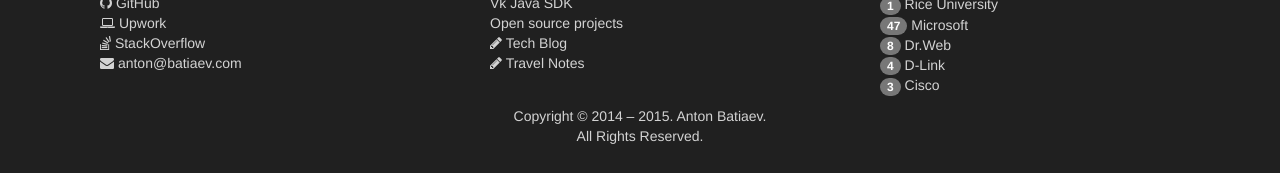
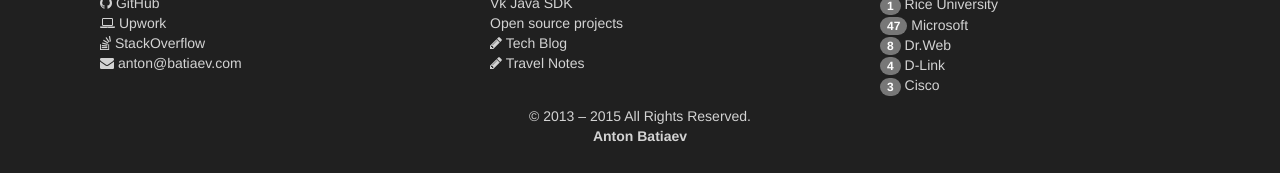
Before and after one commit to Batiaev/blog, a Jekyll site: the page built from index.html, in a window 1280 px wide. Shown: the part 813-986 px from the top of the page. Built offline with Jekyll 4.4.1, drawn with Linux system fonts in a browser that asks for light colours.

Commit message:
fix footer

```diff
--- a/_config.yml
+++ b/_config.yml
@@ -8,8 +8,8 @@ url: "https://batiaev.com"
 twitter_username: batiaev_com
 github_username:  anbat
 permalink: /:year/:month/:day/:title.html
-copyright: 'Copyright &copy; <time datetime="2014-01-26">2014 &ndash; 2015</time>. Anton Batiaev.<br>All Rights Reserved.'
-createdby: Created by me in <strong><a target="_blank" href="https://crebab.com/">Crebab Studio</a></strong>
+copyright: '&copy; <time datetime="2013-03-13">2013 &ndash; 2015</time> All Rights Reserved.'
+createdby: <strong><a target="_blank" href="https://batiaev.com/">Anton Batiaev</a></strong>
 
 # Build settings
 markdown: kramdown
--- a/_includes/footer.html
+++ b/_includes/footer.html
@@ -42,6 +42,6 @@
         </ul>
       </div>
     </div>
-    {{ site.copyright}}
+    {{ site.copyright}}<br>{{ site.createdby }}
   </div>
 </footer>
```
